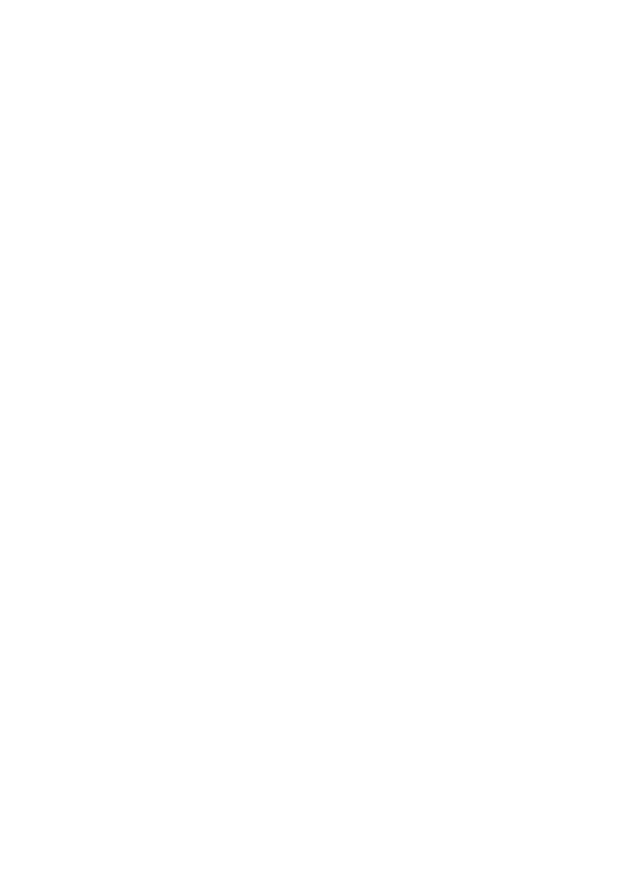
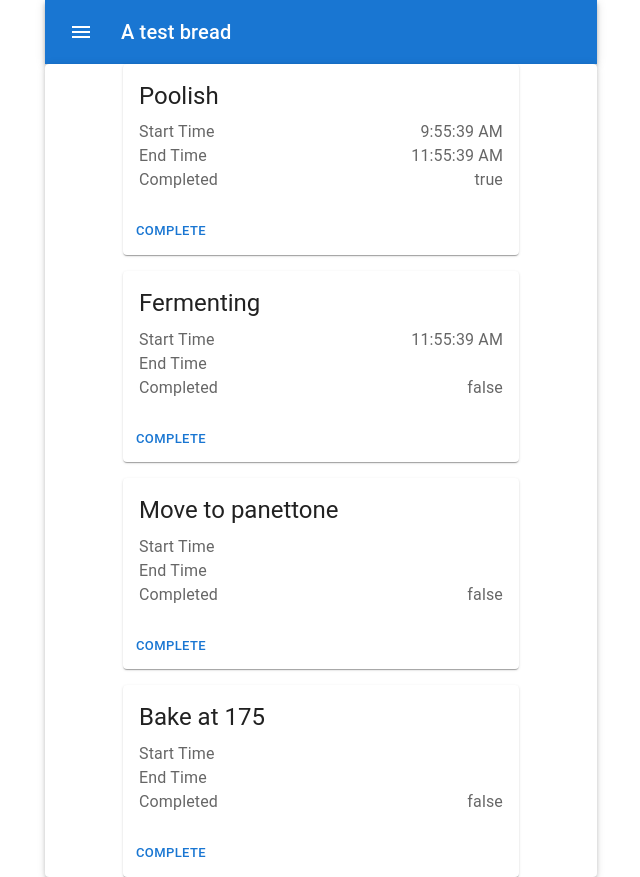
Before and after one commit to pewit90/yeastly, a React (Create React App) app: page /1 in a window 1280 px wide. Before the commit this address had no page. Shown: the whole page, without its empty margins (319-959 px from the left). Before the commit the page ends 800 px from the top, so only its background shows below. Built offline with nearby package versions, Linux system fonts and the light colour scheme.

Commit message:
add navigation and initial store

```diff
--- a/src/components/App.tsx
+++ b/src/components/App.tsx
@@ -1,12 +1,10 @@
-import React from 'react';
+import { Route, Routes } from 'react-router-dom';
+import { toBread } from '../model/bread';
+import bread1JSON from '../testing/input/bread1.json';
+import bread2JSON from '../testing/input/bread2.json';
 import './App.css';
-import { toBread } from '../model/bread';
-import bread1JSON from '../testing/input/bread1.json'
-import bread2JSON from '../testing/input/bread2.json'
 import { BreadHistory } from './BreadHistory';
-import { Box } from '@mui/system';
 import { BreadView } from './BreadView';
-import { Link, Route, Routes } from 'react-router-dom';
 
 const bread1 = toBread(bread1JSON);
 const bread2 = toBread(bread2JSON);
@@ -15,8 +13,8 @@
 function App() {
   return (
     <Routes >
-      <Route path='/' element={<BreadHistory key='history' breads={breads} />} />
-      <Route path="bugu" element={<BreadHistory key='history2' breads={[]} />} />
+      <Route path='/' element={<BreadHistory breads={breads} />} />
+      <Route path="/:uuid" element={<BreadView />} />
     </Routes>
   );
 }
--- a/src/components/BreadHistory.tsx
+++ b/src/components/BreadHistory.tsx
@@ -1,24 +1,28 @@
 import { AppBar, Box, Container, IconButton, List, ListItem, ListItemText, Toolbar, Typography } from "@mui/material";
 import { Bread } from "../model/bread";
 import MenuIcon from '@mui/icons-material/Menu';
+import { useNavigate } from "react-router-dom";
 
 
-function BreadListItem(props: { bread: Bread}) {
-    return <ListItem key={props.bread.uuid}>
-        <ListItemText primary={props.bread.name} secondary={props.bread.createdTimestamp.toLocaleDateString()}/>
-    </ListItem>
+function BreadListItem(props: { bread: Bread }) {
+    const navigate = useNavigate();
+    return (
+        <ListItem onClick={() => navigate('/' + props.bread.uuid)}>
+            <ListItemText
+                primary={props.bread.name}
+                secondary={props.bread.createdTimestamp.toLocaleDateString()} />
+        </ListItem>
+    )
 }
 
 function BreadList(props: { breads: Bread[] }) {
-    const items = props.breads.map(el => BreadListItem({ bread: el as Bread }));
-    return <List>
-        {items}
-    </List>
+    const items = props.breads.map(el => <BreadListItem bread={el} key={el.uuid} />);
+    return <List>{items}</List>
 }
 
 export function BreadHistory(props: { breads: Bread[] }) {
     return <Container maxWidth={'sm'}>
-        <Box sx={{ height:'100%' }}>
+        <Box sx={{ height: '100%' }}>
             <AppBar position="static">
                 <Toolbar>
                     <IconButton
@@ -37,6 +41,6 @@
                 </Toolbar>
             </AppBar>
         </Box>
-        <BreadList breads={props.breads}/>
+        <BreadList breads={props.breads} />
     </Container>
 }
--- a/src/components/BreadView.tsx
+++ b/src/components/BreadView.tsx
@@ -1,6 +1,8 @@
 import { AppBar, Box, Button, Card, CardActions, CardContent, Container, IconButton, Paper, Stack, Toolbar, Typography } from "@mui/material";
-import { Bread, Step } from "../model/bread";
+import { Step } from "../model/bread";
 import MenuIcon from '@mui/icons-material/Menu';
+import { useParams } from "react-router-dom";
+import { getBread } from "../model/store";
 
 function StepBoxItem(props: { title: string, value: string }) {
     return <Typography color='text.secondary' >
@@ -34,7 +36,11 @@
     </Stack>
 }
 
-export function BreadView(props: { bread: Bread }) {
+export function BreadView() {
+    const params = useParams();
+    const uuid = Number(params.uuid!);
+    const bread = getBread(uuid);
+
     return <Container maxWidth={'sm'}>
         <Box sx={{ flexGrow: 1 }}>
             <AppBar position="static">
@@ -50,14 +56,14 @@
                         <MenuIcon/>
                     </IconButton>
                     <Typography variant="h6" component="div" align='left' sx={{ flexGrow: 1 }}>
-                        {props.bread.name}
+                        {bread.name}
                     </Typography>
                 </Toolbar>
             </AppBar>
         </Box>
         <Paper elevation={3}>
             <Container maxWidth={'xs'}>
-                <StepsList steps={props.bread.steps} />
+                <StepsList steps={bread.steps} />
             </Container>
         </Paper>
     </Container>
--- /dev/null
+++ b/src/model/store.ts
@@ -0,0 +1,15 @@
+import { Bread, toBread } from "./bread";
+import bread1JSON from '../testing/input/bread1.json';
+import bread2JSON from '../testing/input/bread2.json';
+
+const bread1 = toBread(bread1JSON);
+const bread2 = toBread(bread2JSON);
+
+const breads: Record<number, Bread> = {
+    [bread1.uuid]: bread1,
+    [bread2.uuid]: bread2,
+}
+
+export function getBread(uuid: number): Bread {
+    return breads[uuid];
+}
```
Also changed, not shown: src/components/logo.svg (deleted).
